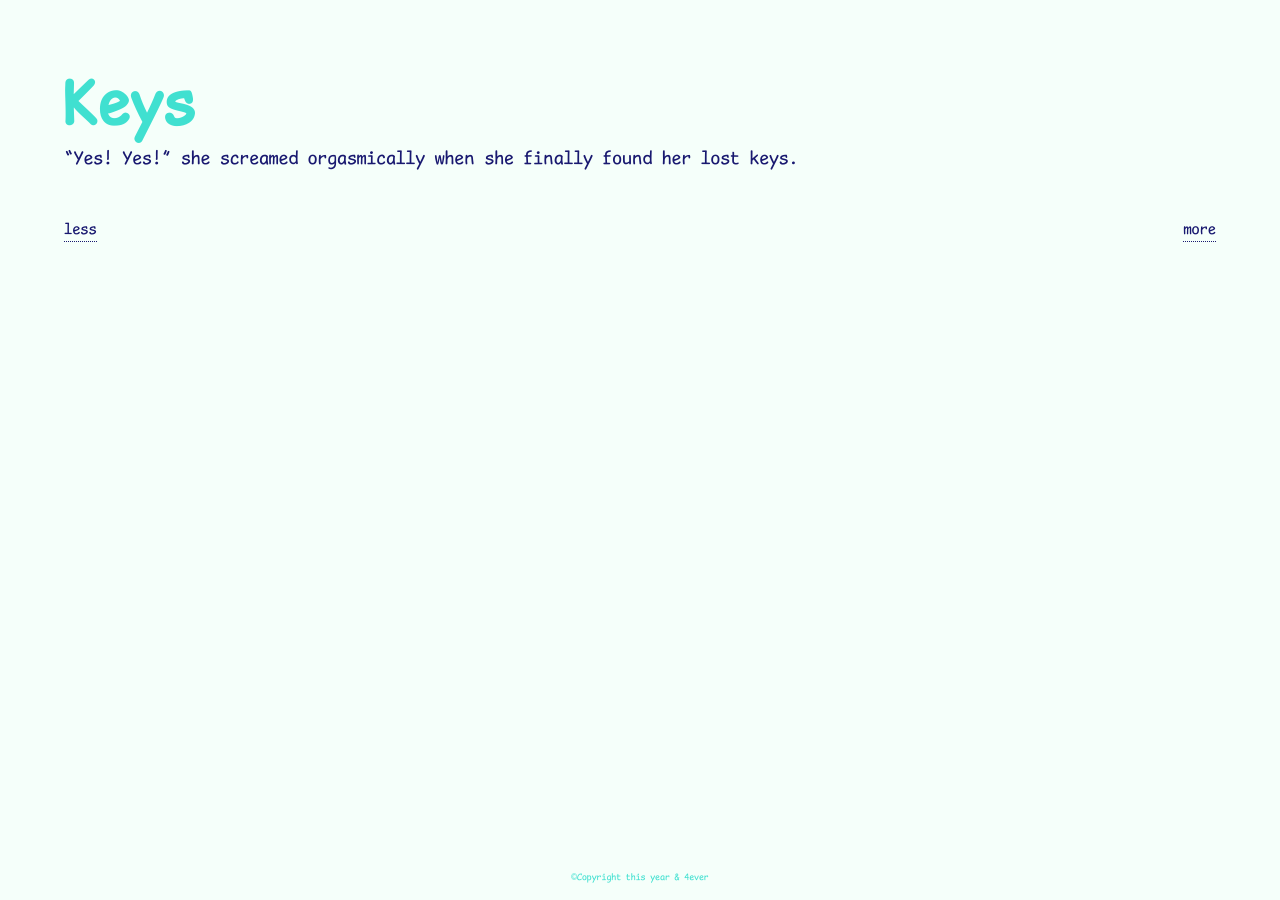
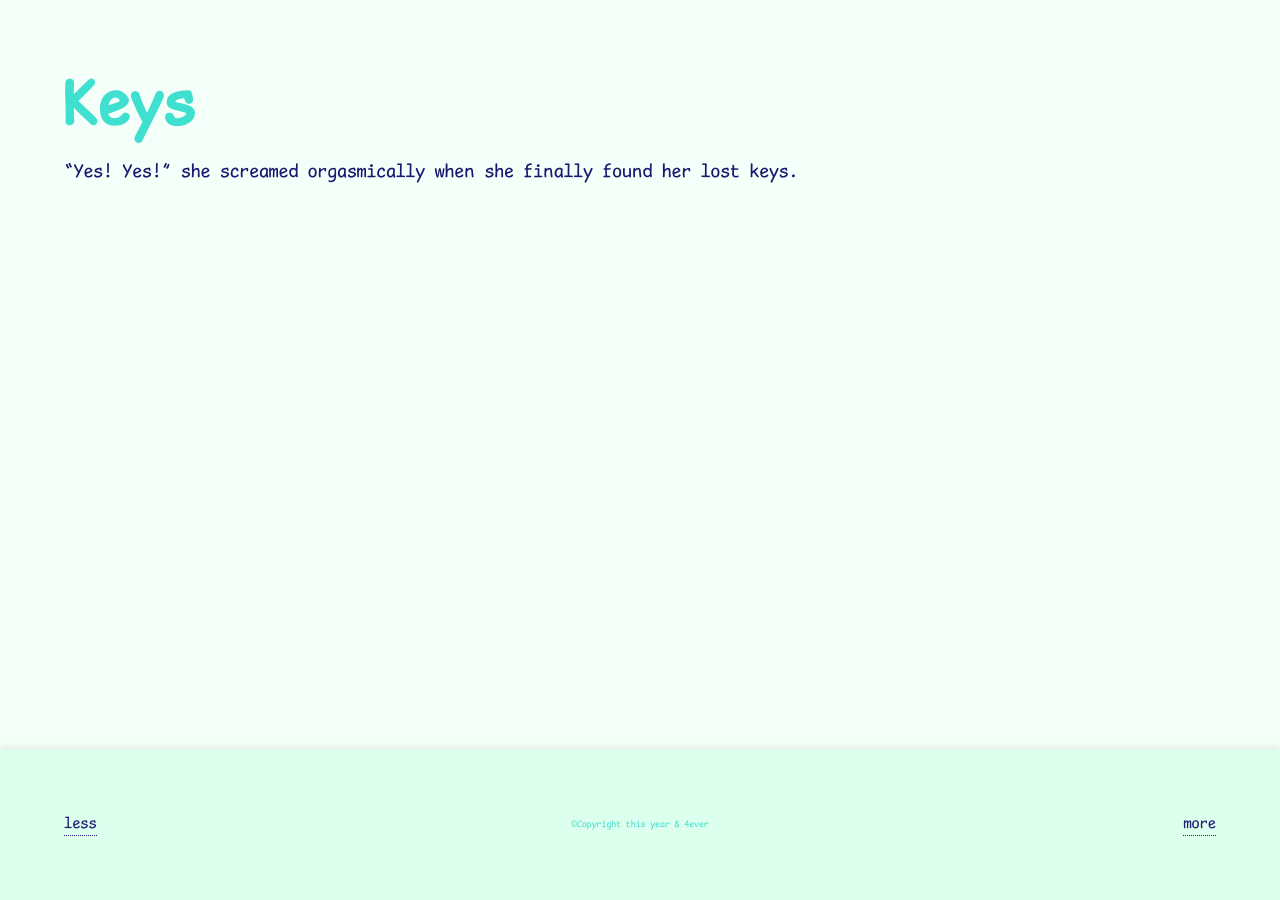
Before and after one commit to shannpersand/deepdeepdeep.space, a Jekyll site: the page built from _particles/keys.md, in a window 1280 px wide. Built offline with Jekyll 4.4.1, drawn with Linux system fonts in a browser that asks for light colours.

Commit message:
Edit footer and particle layout

```diff
--- a/_includes/footer.html
+++ b/_includes/footer.html
@@ -1,5 +1,5 @@
 <footer class="footer--main">
-  ©Copyright this year &amp; 4ever
+    {% include next.html %}
 </footer>
   </body>
 </html>
--- a/_includes/next.html
+++ b/_includes/next.html
@@ -20,6 +20,9 @@
   {% endfor %}
     <div class="links">
       <a href="/">less</a>
+
+      <small>©Copyright this year &amp; 4ever</small>
+
       {% if posts.size > 1 %}
         <!-- {% if prevurl %}<a href="{{prevurl}}" class="prev">PREV</a>{% endif %} -->
         {% if nexturl %}<a href="{{nexturl}}">more</a>{% endif %}
--- a/_layouts/single-particle.html
+++ b/_layouts/single-particle.html
@@ -3,6 +3,4 @@
 <h1>{{ page.title }}</h1>
   <p>{{ content }}</p>
 
-{% include next.html %}
-
 {% include footer.html %}
--- a/_scss/main.scss
+++ b/_scss/main.scss
@@ -31,6 +31,7 @@
 p {
   color: midnightblue;
   font-size: 1.2rem;
+  margin-bottom: 0.8rem;
 }
 
 a, a:visited {
@@ -55,19 +56,24 @@
 .links {
   display: flex;
   justify-content: space-between;
-  margin-top: 3rem;
-  text-align: center;
+  align-items: center;
   width: 100%;
 }
 
 .footer--main {
+  background: darken(mintcream, 5%);
+  box-shadow: 0 -3px 6px hsla(0, 0, 30%, 0.1);
   bottom: 0;
   color: turquoise;
-  font-size: .6rem;
   left: 0;
   margin: 0;
+  opacity: 0.95;
   text-align: center;
-  padding: 1rem;
+  padding: 5%;
   position: fixed;
   width: 100%;
 }
+
+small {
+  font-size: 0.6rem;
+}
```
